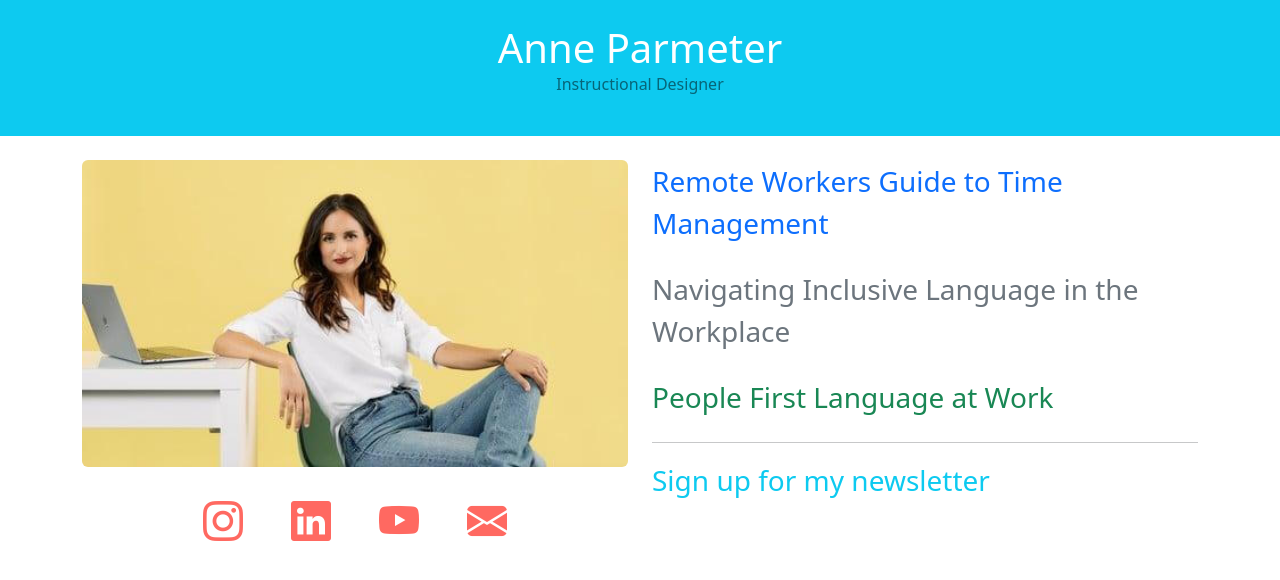
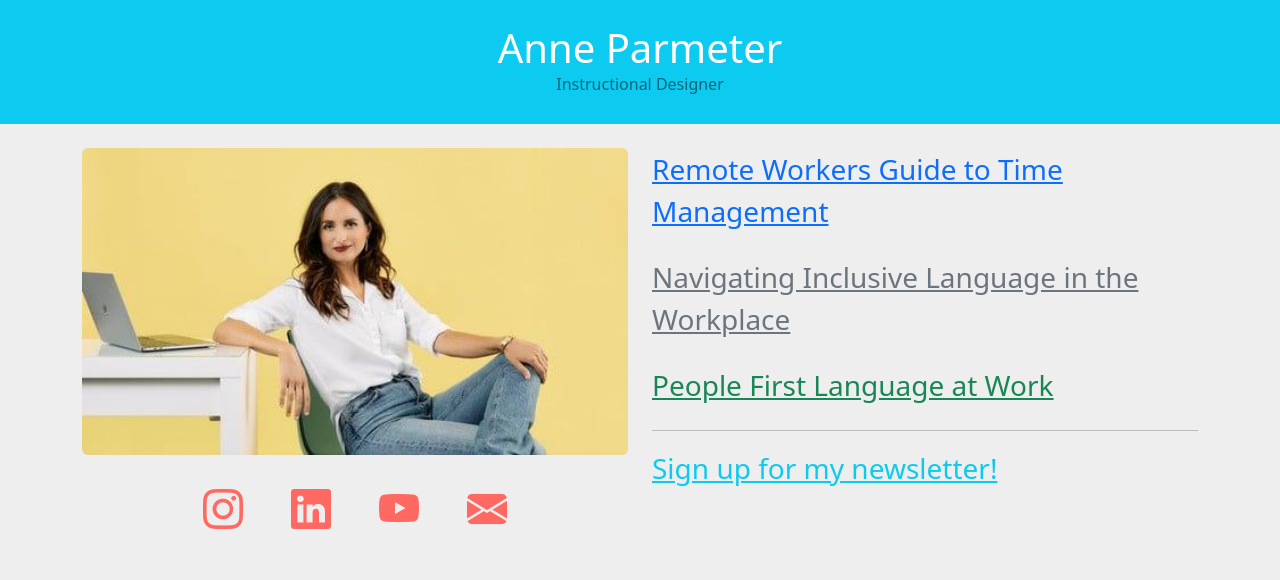
Before and after one commit to anneparmeter/anneparmeter.github.io, a Jekyll site: the page built from index.html, in a window 1280 px wide. Shown: the top 580 px of the page. Built offline with Jekyll 4.4.1, drawn with Linux system fonts in a browser that asks for light colours.

Commit message:
another round of small tweaks

```diff
--- a/_layouts/default.html
+++ b/_layouts/default.html
@@ -47,7 +47,7 @@
       <div class="row header">
         <div class="col-sm-12 p-4 text-center">
           <h1 class="text-white mb-0"><a href="/">Anne Parmeter</a></h1>
-          <p class="text-black-50">Instructional Designer</p>
+          <p class="text-black-50 mb-1">Instructional Designer</p>
         </div>
       </div>
     </div>
--- a/app.scss
+++ b/app.scss
@@ -2,19 +2,17 @@
 ---
 
 body {
-  background: ccc;
+  background-color: #eee;
+  margin-bottom: 50px
 }
 
 .header {
   a {
     color: white;
     text-decoration: none;
-  }
-
-  a:hover {
-    text-decoration: underline;
+    &:hover { text-decoration: underline }
   }
 }
 
-a { color: #ff6961; text-decoration: none }
-a:hover { text-decoration: underline }
+a { color: #ff6961 }
+a:hover { text-decoration: none }
--- a/index.html
+++ b/index.html
@@ -33,7 +33,7 @@ layout: default
       <hr>
       <li class="mb-4">
         <a class="link-info" href="https://gmail.us5.list-manage.com/subscribe?u=f91f71f98e4abba58f096db14&id=dd1714ffa5" target="_blank">
-          Sign up for my newsletter
+          Sign up for my newsletter!
         </a>
       </li>
     </ul>
```
